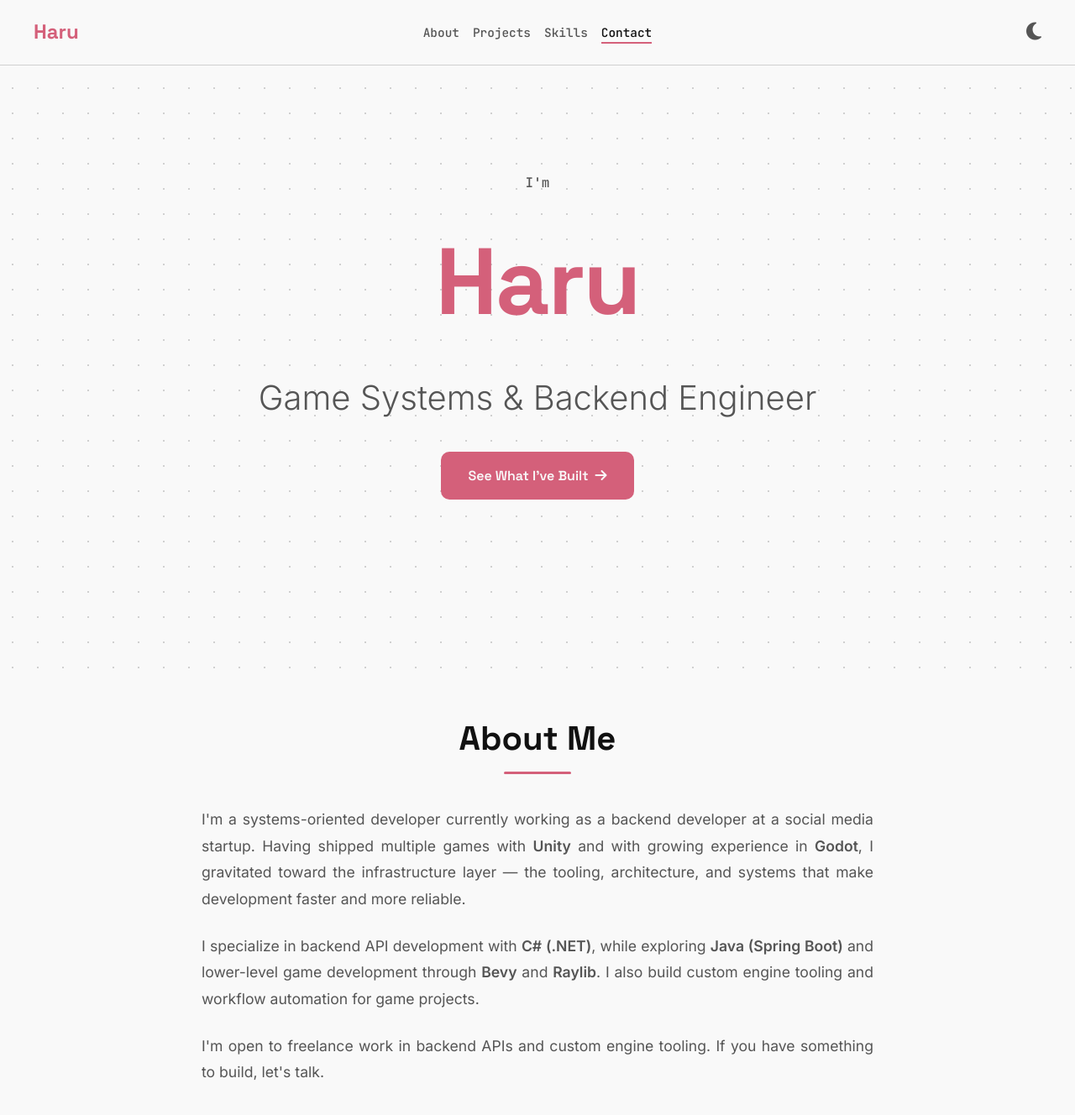
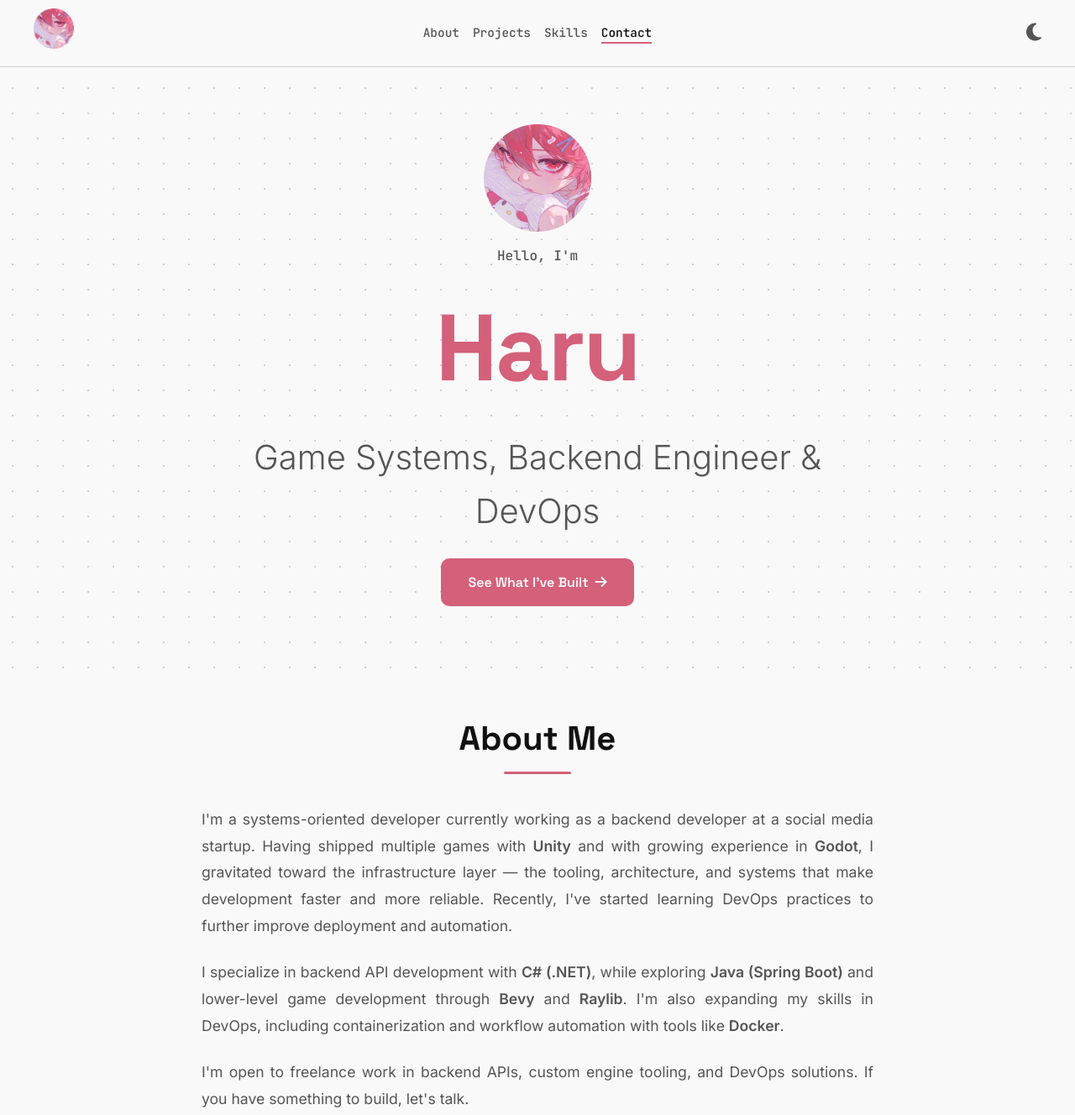
Before and after one commit to haruchanz64/haru-portfolio, a plain HTML site: page index.html in a window 1280 px wide. Shown: the top 1328 px of the page at 84% size. Drawn offline with nearby package versions, Linux system fonts and the light colour scheme; no server answers.

Commit message:
Add site icon, DevOps updates, and layout tweaks

```diff
--- a/index.html
+++ b/index.html
@@ -9,7 +9,7 @@
         document.documentElement.classList.add('light-theme');
       }
     </script>
-    <title>Haru | Game Systems & Backend Engineer</title>
+    <title>Haru | Game Systems, Backend Engineer & DevOps</title>
     <link rel="preconnect" href="https://fonts.googleapis.com" />
     <link rel="preconnect" href="https://fonts.gstatic.com" crossorigin />
     <link
@@ -28,6 +28,7 @@
       href="https://fonts.googleapis.com/css2?family=Inter:wght@300..600&family=JetBrains+Mono:wght@500&family=Space+Grotesk:wght@300..700&display=swap"
       rel="stylesheet"
     />
+    <link rel="icon" type="image/png" href="res/icon.png">
     <script src="js/observer.js" defer></script>
     <script src="js/url-hash-manager.js" defer></script>
     <script src="js/blog-config.js" defer></script>
@@ -37,7 +38,9 @@
   <body>
 <nav class="nav">
   <div class="nav-container">
-    <a href="#hero" class="nav-logo">Haru</a>
+    <a href="#hero" class="nav-logo">
+      <img src="./res/icon.png" alt="Haru" style="height: 48px;" />
+    </a>
     <ul class="nav-links">
       <li><a href="#background" class="nav-link">About</a></li>
       <li><a href="#projects" class="nav-link">Projects</a></li>
@@ -57,9 +60,10 @@
 
     <section id="hero" class="hero">
       <div class="hero-content">
-        <div class="hero-greeting">I'm</div>
+        <img src="./res/icon.png" alt="Haru Logo" style="height: 128px; margin-bottom: 1rem;" />
+        <div class="hero-greeting">Hello, I'm</div>
         <h1 class="hero-name">Haru</h1>
-        <p class="hero-title">Game Systems &amp; Backend Engineer</p>
+        <p class="hero-title">Game Systems, Backend Engineer &amp; DevOps</p>
         <a href="#projects" class="cta-button">
           See What I've Built <i class="fas fa-arrow-right"></i>
         </a>
@@ -75,17 +79,17 @@
           with <strong>Unity</strong> and with growing experience in
           <strong>Godot</strong>, I gravitated toward the infrastructure layer —
           the tooling, architecture, and systems that make development faster
-          and more reliable.
+          and more reliable. Recently, I've started learning DevOps practices to further improve deployment and automation.
         </p>
         <p>
           I specialize in backend API development with
           <strong>C# (.NET)</strong>, while exploring
           <strong>Java (Spring Boot)</strong> and lower-level game development
-          through <strong>Bevy</strong> and <strong>Raylib</strong>. I also
-          build custom engine tooling and workflow automation for game projects.
+          through <strong>Bevy</strong> and <strong>Raylib</strong>. I'm also
+          expanding my skills in DevOps, including containerization and workflow automation with tools like <strong>Docker</strong>.
         </p>
         <p>
-          I'm open to freelance work in backend APIs and custom engine tooling.
+          I'm open to freelance work in backend APIs, custom engine tooling, and DevOps solutions.
           If you have something to build, let's talk.
         </p>
       </div>
@@ -234,7 +238,7 @@
         <button class="skill-tab active" data-skill="languages">
           Languages
         </button>
-        <button class="skill-tab" data-skill="backend">Backend</button>
+        <button class="skill-tab" data-skill="backend">Backend & DevOps</button>
         <button class="skill-tab" data-skill="lowlevel">Game Engines</button>
       </div>
 
@@ -286,6 +290,20 @@
               alt="Spring Boot"
             />
             <span class="skill-name">Spring Boot</span>
+          </div>
+          <div class="skill-item">
+            <img
+              src="https://cdn.jsdelivr.net/gh/devicons/devicon@latest/icons/docker/docker-original.svg"
+              alt="Docker"
+            />
+            <span class="skill-name">Docker</span>
+          </div>
+          <div class="skill-item">
+            <img
+              src="https://cdn.jsdelivr.net/gh/devicons/devicon@latest/icons/git/git-original.svg"
+              alt="Git"
+            />
+            <span class="skill-name">Git</span>
           </div>
         </div>
       </div>
--- a/style.css
+++ b/style.css
@@ -211,12 +211,22 @@ body {
   background: var(--bg-primary);
   background-image: radial-gradient(circle, var(--border-color) 1px, transparent 1px);
   background-size: 30px 30px;
+  padding-top: 70px;
+  box-sizing: border-box;
 }
 
 .hero-content {
   max-width: 800px;
   padding: 1rem;
   animation: fadeInUp 1s ease;
+}
+
+.hero-content img {
+  margin-top: 0;
+  margin-bottom: 0.5rem;
+  display: block;
+  margin-left: auto;
+  margin-right: auto;
 }
 
 .hero-greeting,
@@ -231,7 +241,7 @@ body {
   font-family: var(--font-mono);
   font-size: 1rem;
   color: var(--text-secondary);
-  margin-bottom: 1rem;
+  margin-bottom: 0.5rem;
   animation-delay: 0.2s;
 }
 
@@ -239,7 +249,7 @@ body {
   font-size: clamp(3.5rem, 12vw, 7rem);
   font-family: var(--font-display);
   font-weight: 700;
-  margin-bottom: 1rem;
+  margin-bottom: 0.5rem;
   color: var(--accent-primary);
   animation-delay: 0.4s;
   letter-spacing: -0.02em;
@@ -249,7 +259,7 @@ body {
   font-size: clamp(1.5rem, 4vw, 2.5rem);
   font-weight: 300;
   color: var(--text-secondary);
-  margin-bottom: 2rem;
+  margin-bottom: 1.5rem;
   animation-delay: 0.6s;
 }
 
@@ -277,6 +287,10 @@ body {
   padding: 3rem 1rem;
   max-width: 1200px;
   margin: 0 auto;
+}
+
+section[id] {
+  scroll-margin-top: 70px;
 }
 
 .section-title {
```
Also changed, not shown: blog/blog.html (+4 -1 lines), blog/reader.html (+4 -1 lines), res/icon.png (added).
